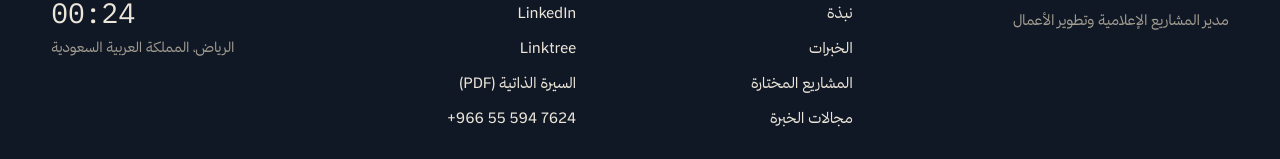
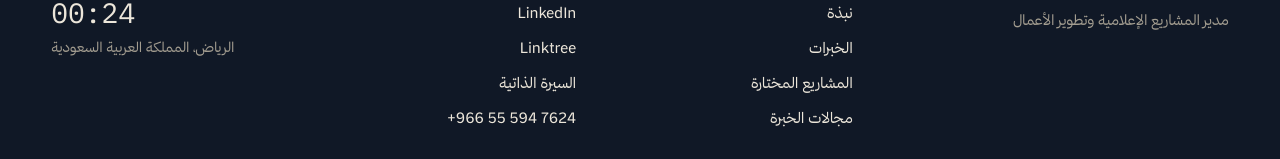
Before and after one commit to mualhajjar/muhajjar-website, a React (Vite) app: page / in a window 1280 px wide. Shown: the part 5505-5664 px from the top of the page. Built offline with nearby package versions, Linux system fonts and the light colour scheme.

Commit message:
Footer: point Résumé link to muhajjar.com/drive
Co-Authored-By: Claude Opus 5.5 <noreply@anthropic.com>
Claude-Session: https://claude.ai/code/session_012ymdgF7Xyk7DB7JDRrGE3f

```diff
--- a/src/components/Contact.tsx
+++ b/src/components/Contact.tsx
@@ -122,8 +122,8 @@ export function Footer({ route }: { route: Route }) {
           <a href={person.linktree} target="_blank" rel="noopener noreferrer">
             Linktree
           </a>
-          <a href={person.cv[lang]} target="_blank" rel="noopener">
-            {t(ui.contact.cv, lang)}
+          <a href={person.cvDrive} target="_blank" rel="noopener">
+            {t(ui.contact.cvDrive, lang)}
           </a>
           <a href={person.phoneHref} dir="ltr" className="foot-phone">
             {person.phoneDisplay}
```
